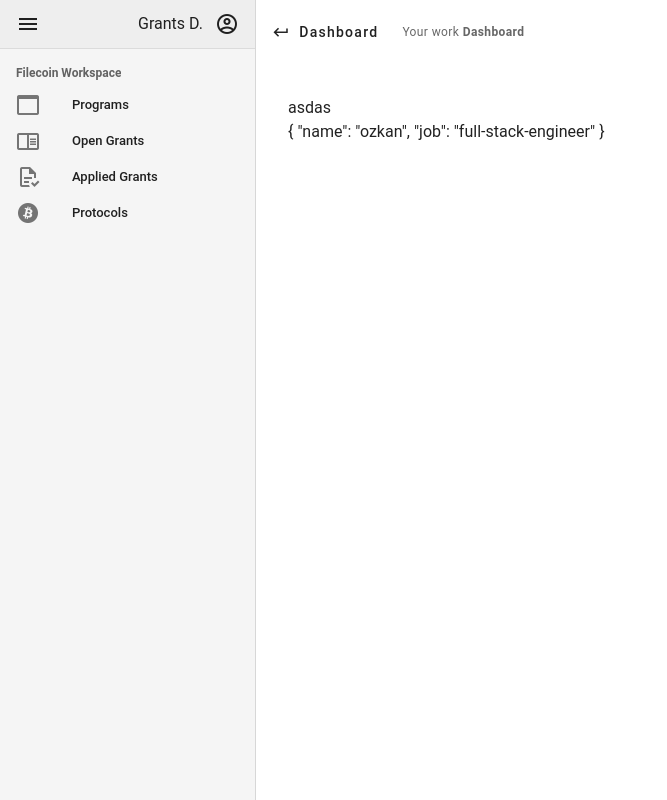
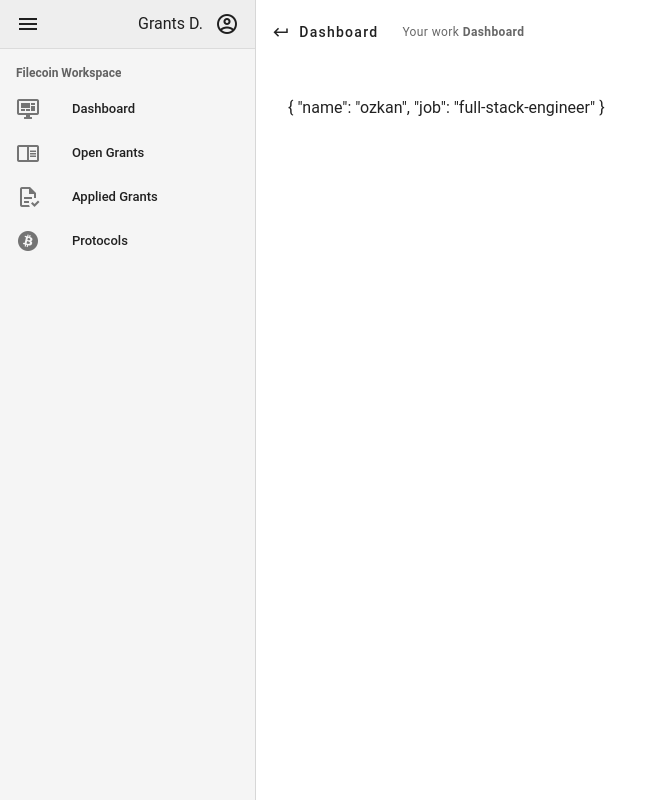
Before and after one commit to labturna/modojo, a Vue app: page /dashboard in a window 1280 px wide. Shown: the whole page, without its empty margins (0-667 px from the left). Built offline with nearby package versions, Linux system fonts and the light colour scheme.

Commit message:
UI changes navigation and app bar

```diff
--- a/package.json
+++ b/package.json
@@ -11,6 +11,7 @@
     "@mdi/font": "^7.4.47",
     "axios": "^1.7.2",
     "core-js": "^3.34.0",
+    "lodash": "^4.17.21",
     "roboto-fontface": "*",
     "vue": "^3.0.0",
     "vue-cookies": "^1.8.4",
--- a/src/App.vue
+++ b/src/App.vue
@@ -14,7 +14,7 @@
           </v-btn>
           <span class="ml-2 text-body-1 text-medium-emphasis text-caption"
             >{{ appBarHeader }}
-            <span class="font-weight-bold">{{ currentRouteName }}</span>
+            <span class="font-weight-bold">{{ currentRootName }}</span>
           </span>
         </v-app-bar>
 
@@ -32,20 +32,19 @@
 export default {
   mixins: [commonMixin],
   computed: {
-    ...mapGetters(["currentRoot"]),
+    ...mapGetters(["currentRootName"]),
   },
   data() {
     return {
       appBarHeader: "Your work",
       navGoHomeIcon: "mdi-keyboard-return",
       navGoHomeName: "Dashboard",
-      currentRouteName: "unknown",
     };
   },
   components: { NavigationBar },
   watch: {
     $route(to, from) {
-      this.currentRouteName = to.name;
+      this.$store.dispatch("setCurrentRoot", to.name);
     },
   },
   methods: {
--- a/src/components/NavigationBar.vue
+++ b/src/components/NavigationBar.vue
@@ -19,18 +19,30 @@
 
     <v-divider></v-divider>
 
-    <v-list :lines="false" density="compact" nav>
+    <v-list
+      v-model="currentNavItem"
+      mandatory
+      lines="one"
+      density="compact"
+      nav
+    >
       <v-list-subheader v-show="!rail" class="font-weight-bold">{{
         navBarMenuHeader
       }}</v-list-subheader>
+
       <v-list-item
         v-for="(item, i) in navItems"
         :key="i"
         :value="item"
         @click="$router.push(item.path)"
+        :color="navListItemColor"
       >
         <template v-slot:prepend>
-          <v-icon :icon="item.icon"></v-icon>
+          <v-tooltip :text="item.title">
+            <template v-slot:activator="{ props }">
+              <v-icon v-bind="props" :icon="item.icon"></v-icon>
+            </template>
+          </v-tooltip>
         </template>
         <v-list-item-title>{{ item.title }}</v-list-item-title>
       </v-list-item>
@@ -41,20 +53,29 @@
 import { mapGetters } from "vuex";
 import { commonMixin } from "../helpers/common";
 import navigationItems from "../constant/navigationItemsConst";
+import _ from "lodash";
 export default {
   mixins: [commonMixin],
   data() {
     return {
       drawer: true,
       rail: false,
+      navselectedItem: [1],
       navToolBarHeader: "Grants D.",
       navBarMenuHeader: "Filecoin Workspace",
+      navListItemColor: "indigo darken-3",
     };
   },
   computed: {
-    ...mapGetters(["currentUser"]),
+    ...mapGetters(["currentUser", "currentRootName"]),
     navItems() {
       return navigationItems;
+    },
+    currentNavItem() {
+      const currentIndex = _.findIndex(navigationItems, {
+        path: this.currentRootName,
+      });
+      return currentIndex;
     },
   },
 
--- a/src/constant/navigationItemsConst.js
+++ b/src/constant/navigationItemsConst.js
@@ -1,8 +1,8 @@
 const navigationItems = [
     {
-        title: "Programs",
-        path: "/programs",
-        icon: "mdi-application-outline",
+        title: "Dashboard",
+        path: "/dashboard",
+        icon: "mdi-monitor-dashboard",
         showUserDetails: true,
     },
     {
--- a/src/pages/dashboard.vue
+++ b/src/pages/dashboard.vue
@@ -1,6 +1,5 @@
 <template>
   <v-container>
-    asdas
     <v-row class="d-flex justify-space-around">
       <v-col v-for="(user, index) in userList" :key="index">
         {{ user }}
--- a/src/pages/programs.vue
+++ /dev/null
@@ -1,10 +0,0 @@
-<template>
-  <h1>Programs</h1>
-</template>
-
-<script>
-export default {};
-</script>
-
-<style>
-</style>
--- a/src/router/index.js
+++ b/src/router/index.js
@@ -1,7 +1,6 @@
 
+import Protocols from '@/pages/protocols.vue';
 import Dashboard from '@/pages/dashboard.vue';
-import Protocols from '@/pages/protocols.vue';
-import Programs from '@/pages/programs.vue';
 import OpenGrants from '@/pages/open-grants.vue';
 import AppliedGrants from '@/pages/applied-grants.vue';
 
@@ -17,11 +16,6 @@
     path: '/dashboard',
     name: 'Dashboard',
     component: Dashboard
-  },
-  {
-    path: '/programs',
-    name: 'Programs',
-    component: Programs
   },
   {
     path: '/open-grants',
--- a/src/store/app.module.js
+++ b/src/store/app.module.js
@@ -3,12 +3,12 @@
 const SET_CURRENT_ROOT = 'setCurrentRoot';
 
 const state = {
-    currentRoot: ""
+    currentRootName: ""
 }
 
 const getters = {
-    currentRoot(state) {
-        return state.currentRoot
+    currentRootName(state) {
+        return state.currentRootName
     },
 }
 
@@ -20,7 +20,7 @@
 
 const mutations = {
     [SET_CURRENT_ROOT](state, root) {
-        state.currentRoot = root
+        state.currentRootName = root
     },
 }
 
```
